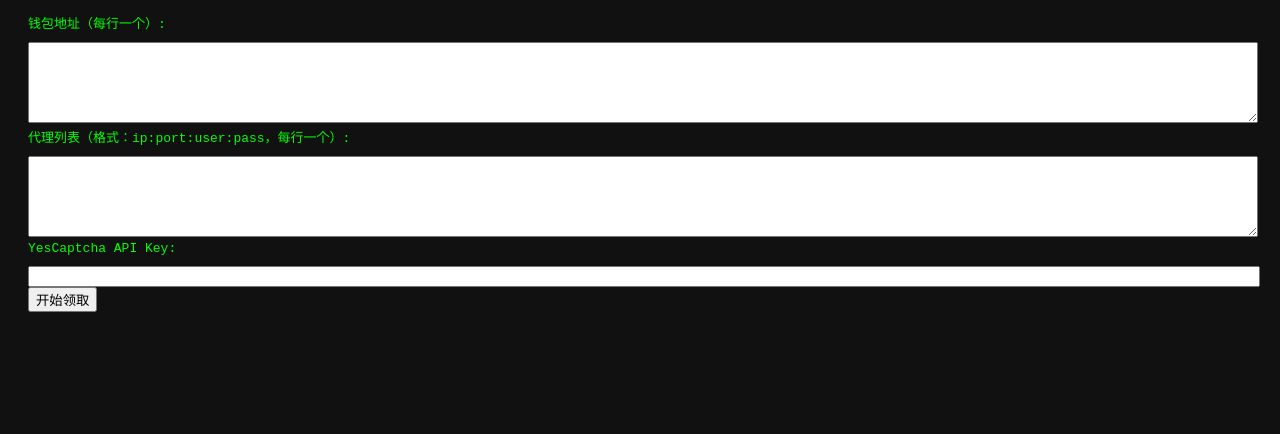
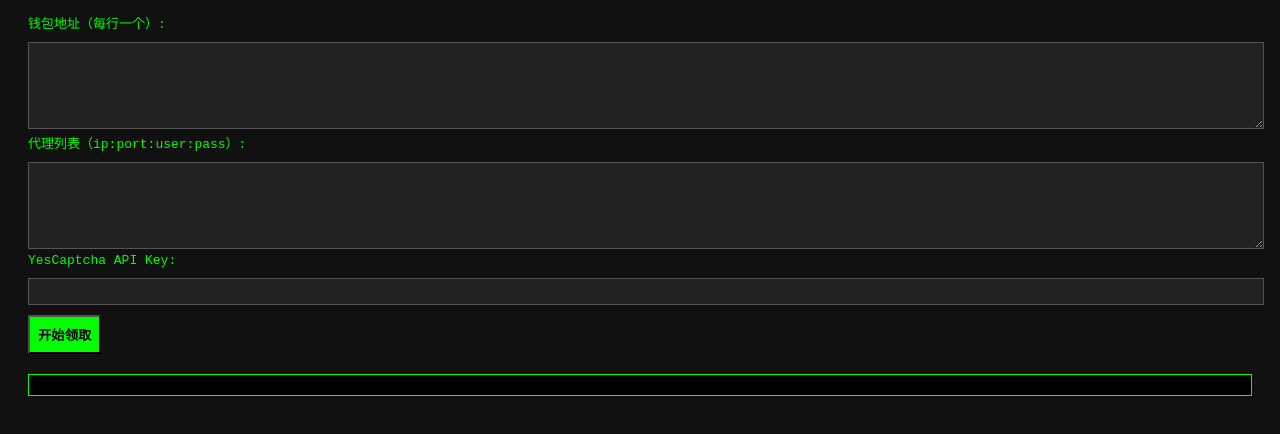
Before and after one commit to fishman6666/faucet-automation, a plain HTML site: page templates/index.html in a window 1280 px wide. Shown: the part 76-510 px from the top of the page. Drawn offline with Linux system fonts and the light colour scheme.

Commit message:
index.html

```diff
--- a/templates/index.html
+++ b/templates/index.html
@@ -2,22 +2,23 @@
 <html>
 <head>
   <meta charset="utf-8">
-  <title>批量领取</title>
+  <title>批量领取工具</title>
   <style>
     body { font-family: monospace; background: #111; color: #0f0; padding: 20px; }
-    textarea, input { width: 100%; margin-top: 10px; }
-    #output { white-space: pre-wrap; margin-top: 20px; }
+    textarea, input { width: 100%; margin-top: 10px; background: #222; color: #0f0; border: 1px solid #555; padding: 5px; }
+    button { margin-top: 10px; padding: 8px; background: #0f0; color: #000; font-weight: bold; cursor: pointer; }
+    #output { white-space: pre-wrap; margin-top: 20px; background: #000; padding: 10px; border: 1px solid #0f0; }
   </style>
 </head>
 <body>
   <h2>批量领取工具</h2>
   <form id="mainForm">
-    <label>钱包地址（每行一个）:</label><br>
-    <textarea id="addresses" rows="5"></textarea><br>
-    <label>代理列表（格式：ip:port:user:pass，每行一个）:</label><br>
-    <textarea id="proxies" rows="5"></textarea><br>
-    <label>YesCaptcha API Key:</label><br>
-    <input id="clientKey"><br>
+    <label>钱包地址（每行一个）:</label>
+    <textarea id="addresses" rows="5"></textarea>
+    <label>代理列表（ip:port:user:pass）:</label>
+    <textarea id="proxies" rows="5"></textarea>
+    <label>YesCaptcha API Key:</label>
+    <input id="clientKey">
     <button type="submit">开始领取</button>
   </form>
   <div id="output"></div>
@@ -41,7 +42,7 @@
         output.textContent += "❌ 流连接中断或出错。\n";
         evtSource.close();
       };
-    }
+    };
   </script>
 </body>
 </html>
```
